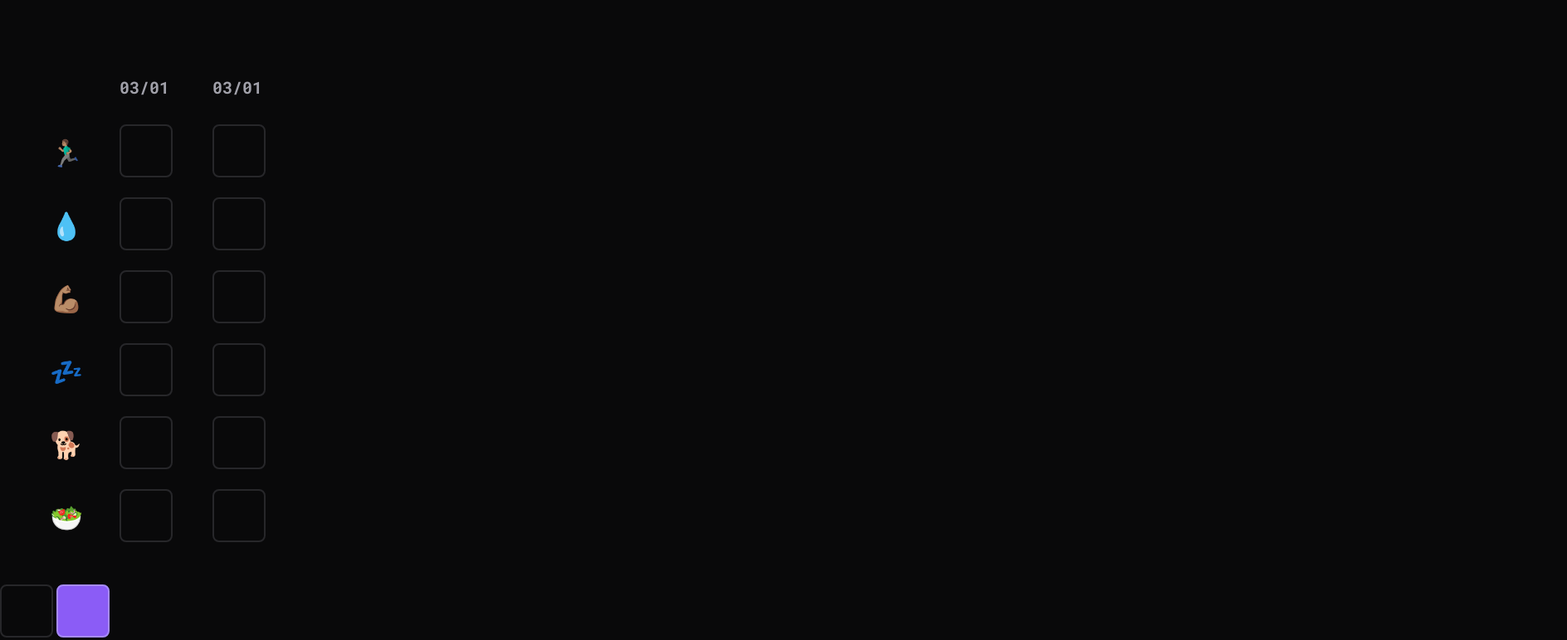
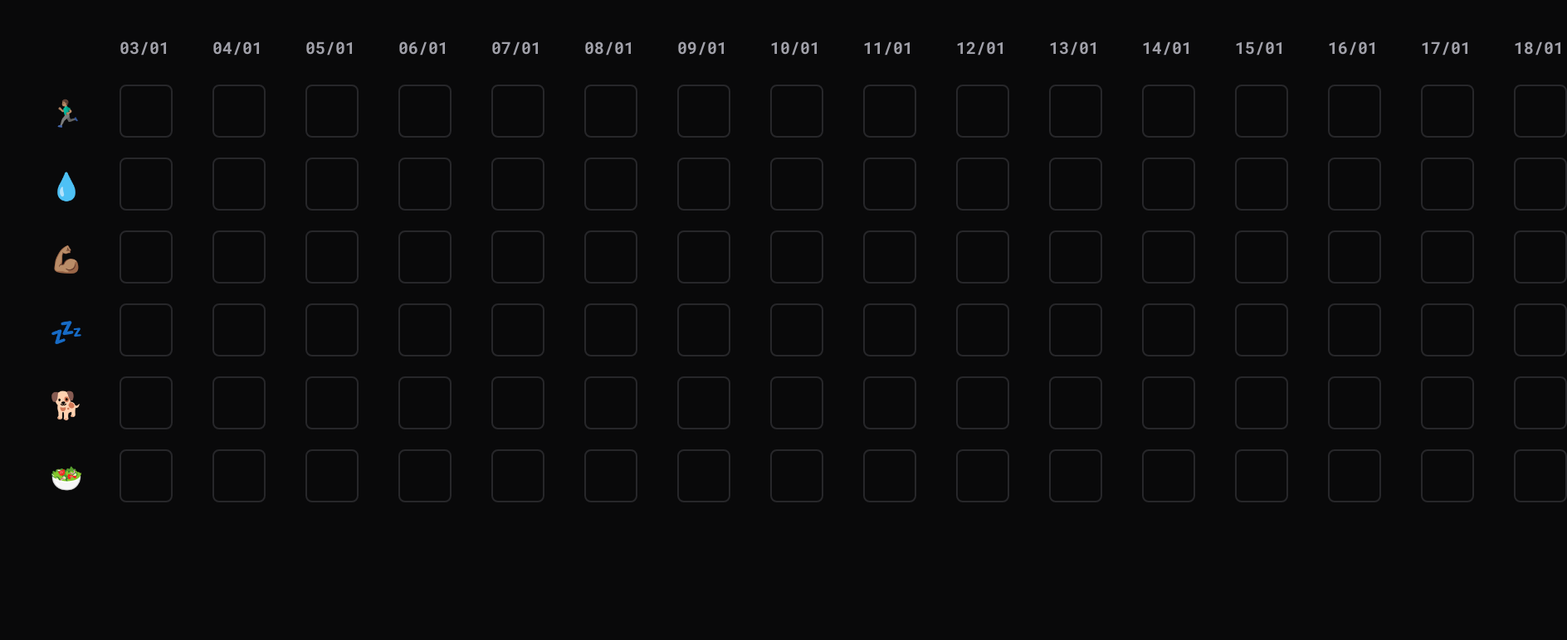
Before and after one commit to yantvrs/Habit_Tracker, a plain HTML site: page index.html in a window 1280 px wide. Shown: the part 135-907 px from the top of the page at 83% size, 1888 px wide, since content can reach past the window. After the commit the page ends 800 px from the top, so only its background shows below. Drawn offline with Linux system fonts and the light colour scheme.

Commit message:
Atualizando informações

```diff
--- a/index.html
+++ b/index.html
@@ -22,7 +22,7 @@
         </button>
     </header>
 
-    <form action="">
+    <form id="form-habits">
         <div class = "habits">
             <div class="habit">🏃🏽‍♂️</div>
             <div class="habit">💧</div>
@@ -44,7 +44,147 @@
             </div>
 
             <div class="day">
-                <div>03/01</div>
+                <div>04/01</div>
+                <input type="checkbox" name="" id="">
+                <input type="checkbox" name="" id="">
+                <input type="checkbox" name="" id="">
+                <input type="checkbox" name="" id="">
+                <input type="checkbox" name="" id="">
+                <input type="checkbox" name="" id="">
+            </div>
+
+            <div class="day">
+                <div>05/01</div>
+                <input type="checkbox" name="" id="">
+                <input type="checkbox" name="" id="">
+                <input type="checkbox" name="" id="">
+                <input type="checkbox" name="" id="">
+                <input type="checkbox" name="" id="">
+                <input type="checkbox" name="" id="">
+            </div>
+
+            <div class="day">
+                <div>06/01</div>
+                <input type="checkbox" name="" id="">
+                <input type="checkbox" name="" id="">
+                <input type="checkbox" name="" id="">
+                <input type="checkbox" name="" id="">
+                <input type="checkbox" name="" id="">
+                <input type="checkbox" name="" id="">
+            </div>
+
+            <div class="day">
+                <div>07/01</div>
+                <input type="checkbox" name="" id="">
+                <input type="checkbox" name="" id="">
+                <input type="checkbox" name="" id="">
+                <input type="checkbox" name="" id="">
+                <input type="checkbox" name="" id="">
+                <input type="checkbox" name="" id="">
+            </div>
+
+            <div class="day">
+                <div>08/01</div>
+                <input type="checkbox" name="" id="">
+                <input type="checkbox" name="" id="">
+                <input type="checkbox" name="" id="">
+                <input type="checkbox" name="" id="">
+                <input type="checkbox" name="" id="">
+                <input type="checkbox" name="" id="">
+            </div>
+
+            <div class="day">
+                <div>09/01</div>
+                <input type="checkbox" name="" id="">
+                <input type="checkbox" name="" id="">
+                <input type="checkbox" name="" id="">
+                <input type="checkbox" name="" id="">
+                <input type="checkbox" name="" id="">
+                <input type="checkbox" name="" id="">
+            </div>
+
+            <div class="day">
+                <div>10/01</div>
+                <input type="checkbox" name="" id="">
+                <input type="checkbox" name="" id="">
+                <input type="checkbox" name="" id="">
+                <input type="checkbox" name="" id="">
+                <input type="checkbox" name="" id="">
+                <input type="checkbox" name="" id="">
+            </div>
+
+            <div class="day">
+                <div>11/01</div>
+                <input type="checkbox" name="" id="">
+                <input type="checkbox" name="" id="">
+                <input type="checkbox" name="" id="">
+                <input type="checkbox" name="" id="">
+                <input type="checkbox" name="" id="">
+                <input type="checkbox" name="" id="">
+            </div>
+
+            <div class="day">
+                <div>12/01</div>
+                <input type="checkbox" name="" id="">
+                <input type="checkbox" name="" id="">
+                <input type="checkbox" name="" id="">
+                <input type="checkbox" name="" id="">
+                <input type="checkbox" name="" id="">
+                <input type="checkbox" name="" id="">
+            </div>
+
+            <div class="day">
+                <div>13/01</div>
+                <input type="checkbox" name="" id="">
+                <input type="checkbox" name="" id="">
+                <input type="checkbox" name="" id="">
+                <input type="checkbox" name="" id="">
+                <input type="checkbox" name="" id="">
+                <input type="checkbox" name="" id="">
+            </div>
+
+            <div class="day">
+                <div>14/01</div>
+                <input type="checkbox" name="" id="">
+                <input type="checkbox" name="" id="">
+                <input type="checkbox" name="" id="">
+                <input type="checkbox" name="" id="">
+                <input type="checkbox" name="" id="">
+                <input type="checkbox" name="" id="">
+            </div>
+
+            <div class="day">
+                <div>15/01</div>
+                <input type="checkbox" name="" id="">
+                <input type="checkbox" name="" id="">
+                <input type="checkbox" name="" id="">
+                <input type="checkbox" name="" id="">
+                <input type="checkbox" name="" id="">
+                <input type="checkbox" name="" id="">
+            </div>
+
+            <div class="day">
+                <div>16/01</div>
+                <input type="checkbox" name="" id="">
+                <input type="checkbox" name="" id="">
+                <input type="checkbox" name="" id="">
+                <input type="checkbox" name="" id="">
+                <input type="checkbox" name="" id="">
+                <input type="checkbox" name="" id="">
+            </div>
+
+            <div class="day">
+                <div>17/01</div>
+                <input type="checkbox" name="" id="">
+                <input type="checkbox" name="" id="">
+                <input type="checkbox" name="" id="">
+                <input type="checkbox" name="" id="">
+                <input type="checkbox" name="" id="">
+                <input type="checkbox" name="" id="">
+            </div>
+
+            <div class="day">
+                <div>18/01</div>
                 <input type="checkbox" name="" id="">
                 <input type="checkbox" name="" id="">
                 <input type="checkbox" name="" id="">
@@ -55,8 +195,7 @@
         </div>
     </form>
 
-    <input type="checkbox">
-    <input type="checkbox" checked>
+
 
     <script src="script.js"></script>
 </body>
--- a/style.css
+++ b/style.css
@@ -55,10 +55,10 @@ input:checked{
 
 }
 
-form{
+#form-habits{
     display: flex;
 
-    padding: 48px;
+    padding: 0 48px;
 }
 
 .habits{
```
